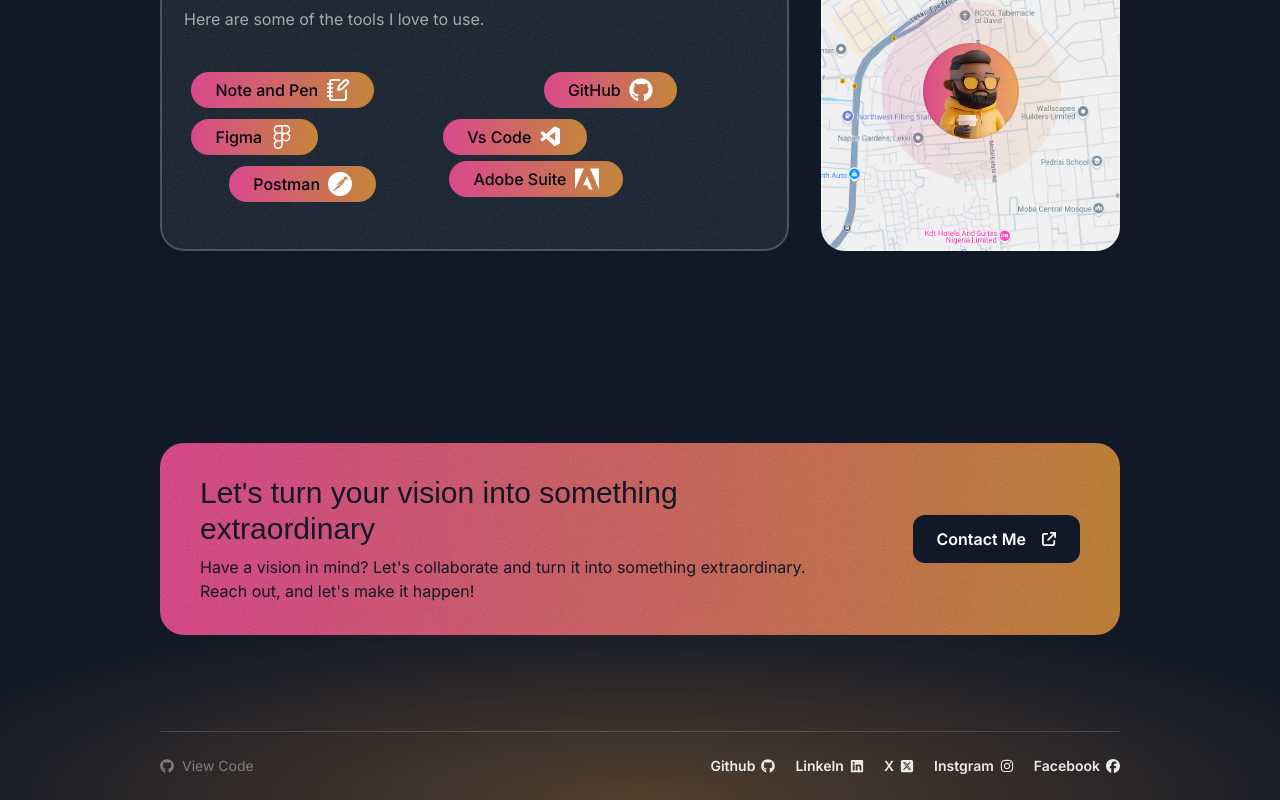
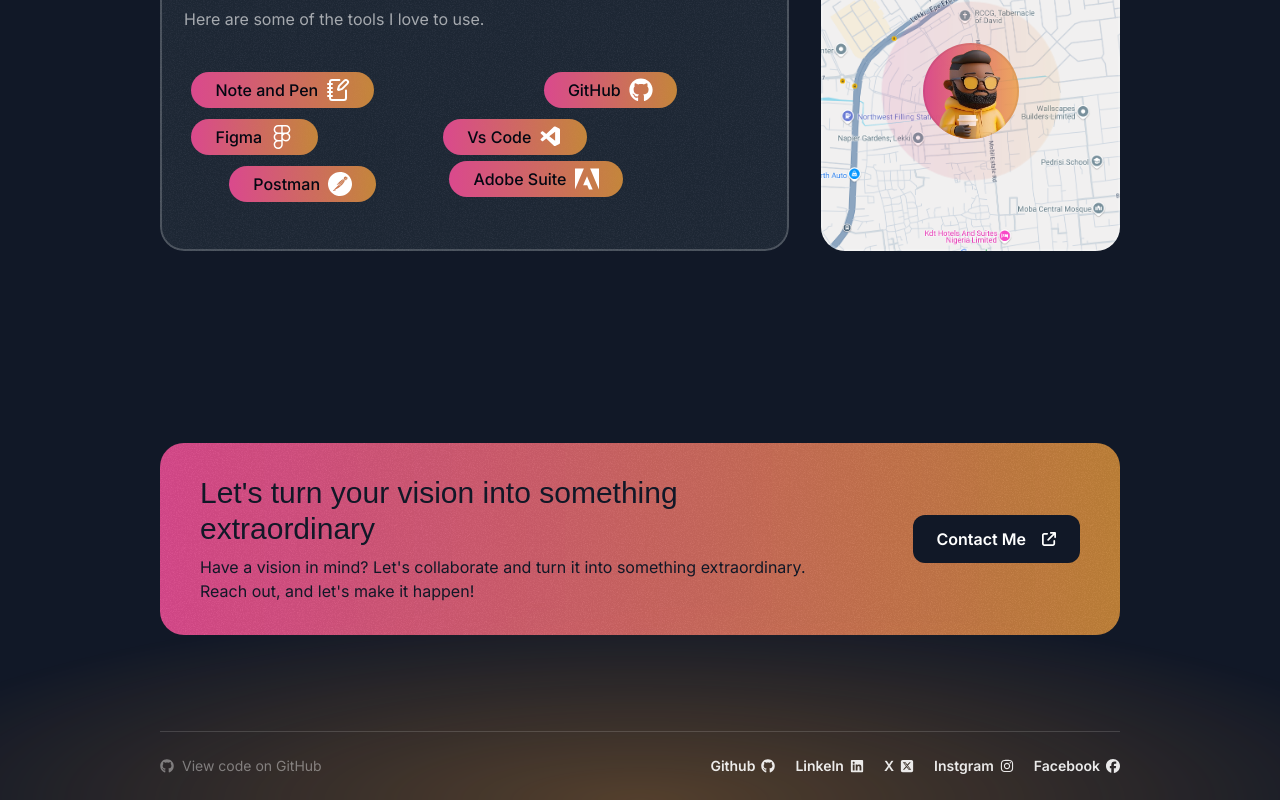
Before and after one commit to Sammy212/portfolio, a Next.js app: page / in a window 1280 px wide. Shown: the part 5227-6027 px from the top of the page. Built offline with nearby package versions, Linux system fonts and the light colour scheme; a web font is replaced by a local one.

Commit message:
Updated Footer component

```diff
--- a/src/sections/Footer.tsx
+++ b/src/sections/Footer.tsx
@@ -14,7 +14,8 @@ export function Footer() {
             ></div>
             <div className="container">
                 <div className="flex flex-col items-center md:flex-row border-t border-white/15 py-6 text-sm gap-8 md:justify-between">
-                    <p className="text-white/40 flex gap-2 items-center"><FaGithub/> <a href="https://github.com/Sammy212/portfolio" target="_blank">View Code</a></p>
+                    <p className="text-white/40 flex gap-2 items-center"><FaGithub/> <a href="https://github.com/Sammy212/portfolio" target="_blank">View code on GitHub</a></p>
+
                     <nav className="flex flex-col items-center gap-8 md:flex-row md:gap-5">
                         {
                             footerLinks.map((link) => (
```
